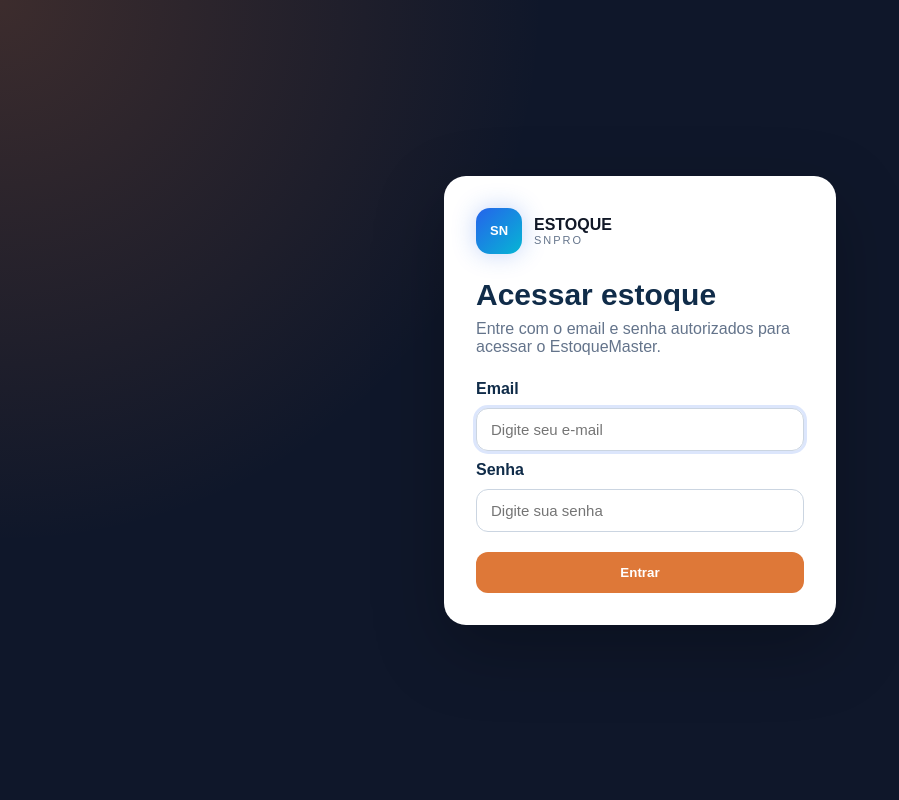
After one commit to snpro-projetos/EstoqueEuler, a Flask app: page /login in a window 1280 px wide. The commit adds this page. Shown: the whole page, without its empty margins (0-899 px from the left). Run offline with Flask 3, Linux system fonts and the light colour scheme; parts of the project's set-up code (start-up, migrations or seed data) failed here and were passed over.

Commit message:
atualizando

```diff
--- a/app/routes.py
+++ b/app/routes.py
@@ -1,5 +1,6 @@
-from flask import Blueprint, render_template, request, redirect, url_for, flash, Response
+from flask import Blueprint, render_template, request, redirect, url_for, flash, Response, session
 from sqlalchemy import or_, func
+import os
 import csv
 from io import StringIO
 from unicodedata import normalize
@@ -10,23 +11,63 @@ from .models import Produto, Equipamento, TipoProduto, Local, Movimentacao, Dash
 main = Blueprint("main", __name__)
 
 EQUIPAMENTOS_PADRAO = [
-    ("Periferico", "Itens como mouse, teclado, monitor, webcam e headset"),
+    ("Periférico", "Itens como mouse, teclado, monitor, webcam e headset"),
     ("Desktop", "Computadores, gabinetes e equipamentos de mesa"),
     ("Notebook", "Notebooks, carregadores e componentes relacionados"),
-    ("Servidor", "Servidores, pecas e componentes de infraestrutura"),
+    ("Servidor", "Servidores, peças e componentes de infraestrutura"),
 ]
 
 TIPOS_PRODUTO_PADRAO = [
     ("SSD", "Unidades de estado solido"),
     ("Processador", "CPUs e componentes de processamento"),
-    ("Memória", "Memorias RAM e modulos relacionados"),
-    ("Hard Disk", "Discos rigidos e armazenamentos magneticos"),
+    ("Memória", "Memórias RAM e módulos relacionados"),
+    ("Hard Disk", "Discos rígidos e armazenamentos magnéticos"),
 ]
 LOCAIS_PADRAO = [
     ("EP-Prateleira 3A", "Estoque Principal", "Prateleira principal para itens menores"),
-    ("EP-Prateleira 3B", "Estoque Principal", "Prateleira intermediaria do estoque"),
+    ("EP-Prateleira 3B", "Estoque Principal", "Prateleira intermediária do estoque"),
     ("EP-Prateleira 3C", "Estoque Principal", "Prateleira superior do estoque"),
 ]
+
+LOGIN_EMAIL = os.getenv("LOGIN_EMAIL", "euler.junior@snpro.com.br")
+LOGIN_PASSWORD = os.getenv("LOGIN_PASSWORD", "EstoqueEuler2026")
+
+
+@main.before_request
+def exigir_login():
+    rotas_livres = {"main.login", "static"}
+    if request.endpoint in rotas_livres or request.endpoint is None:
+        return None
+    if session.get("usuario_logado") == LOGIN_EMAIL:
+        return None
+    return redirect(url_for("main.login", next=request.full_path))
+
+
+@main.route("/login", methods=["GET", "POST"])
+def login():
+    if session.get("usuario_logado") == LOGIN_EMAIL:
+        return redirect(url_for("main.dashboard"))
+
+    if request.method == "POST":
+        email = (request.form.get("email") or "").strip().lower()
+        senha = request.form.get("senha") or ""
+
+        if email == LOGIN_EMAIL.lower() and senha == LOGIN_PASSWORD:
+            session.clear()
+            session["usuario_logado"] = LOGIN_EMAIL
+            proxima = request.args.get("next") or url_for("main.dashboard")
+            return redirect(proxima)
+
+        flash("Email ou senha inválidos.", "danger")
+
+    return render_template("login.html")
+
+
+@main.route("/logout")
+def logout():
+    session.clear()
+    flash("Você saiu do sistema.", "success")
+    return redirect(url_for("main.login"))
 
 
 def _int_form(nome_campo, valor_padrao=0):
@@ -48,6 +89,75 @@ def _normalizar_chave(valor):
     return valor.strip().lower().replace(" ", "_").replace("-", "_")
 
 
+def _corrigir_nome_tipo_produto(nome):
+    """Padroniza nomes comuns que vinham sem acento nas versões anteriores."""
+    texto = str(nome or "").strip()
+    if not texto:
+        return texto
+
+    correcoes = {
+        "memoria": "Memória",
+    }
+    return correcoes.get(_normalizar_chave(texto), texto)
+
+
+def _corrigir_texto_produto(nome):
+    texto = str(nome or "").strip()
+    return texto.replace("Memoria", "Memória").replace("memoria", "memória")
+
+
+def _aplicar_correcoes_padrao():
+    """Atualiza dados legados para manter o padrão visual com acentos.
+
+    Isso corrige bancos já criados com nomes antigos, como Memoria -> Memória.
+    Também evita duplicidade quando já existir uma linha antiga e uma nova.
+    """
+    alterou = False
+
+    correcoes_tipos = {
+        "Memoria": ("Memória", "Memórias RAM e módulos relacionados"),
+    }
+
+    for antigo, (novo, descricao) in correcoes_tipos.items():
+        antigo_obj = TipoProduto.query.filter_by(nome=antigo).first()
+        novo_obj = TipoProduto.query.filter_by(nome=novo).first()
+
+        if antigo_obj and novo_obj and antigo_obj.id != novo_obj.id:
+            Produto.query.filter_by(tipo_produto=antigo).update({"tipo_produto": novo})
+            db.session.delete(antigo_obj)
+            novo_obj.descricao = descricao
+            alterou = True
+        elif antigo_obj:
+            Produto.query.filter_by(tipo_produto=antigo).update({"tipo_produto": novo})
+            descricao_antiga = antigo_obj.descricao or ""
+            antigo_obj.nome = novo
+            if descricao_antiga.strip() in {"", "Memorias RAM e modulos relacionados"}:
+                antigo_obj.descricao = descricao
+            alterou = True
+        elif novo_obj and (novo_obj.descricao or "").strip() in {"", "Memorias RAM e modulos relacionados"}:
+            novo_obj.descricao = descricao
+            alterou = True
+
+    for produto in Produto.query.all():
+        novo_nome = _corrigir_texto_produto(produto.nome)
+        novo_tipo = _corrigir_nome_tipo_produto(produto.tipo_produto)
+        if produto.nome != novo_nome:
+            produto.nome = novo_nome
+            alterou = True
+        if produto.tipo_produto != novo_tipo:
+            produto.tipo_produto = novo_tipo
+            alterou = True
+
+    for movimentacao in Movimentacao.query.all():
+        novo_nome = _corrigir_texto_produto(movimentacao.produto_nome)
+        if movimentacao.produto_nome != novo_nome:
+            movimentacao.produto_nome = novo_nome
+            alterou = True
+
+    if alterou:
+        db.session.commit()
+
+
 def _impacto_estoque(tipo, quantidade):
     if tipo in ["Entrada", "Retorno"]:
         return quantidade
@@ -62,10 +172,10 @@ def _registrar_movimentacao(produto, tipo, quantidade, valor_unitario, local, ob
 
     impacto = _impacto_estoque(tipo, quantidade)
     if impacto < 0 and produto.quantidade + impacto < 0:
-        raise ValueError("quantidade indisponivel em estoque")
+        raise ValueError("quantidade indisponível em estoque")
 
     if tipo not in ["Entrada", "Saida", "Transferência", "Empréstimo", "Retorno", "Manutenção", "Descarte"]:
-        raise ValueError("tipo de movimentacao invalido")
+        raise ValueError("tipo de movimentação inválido")
 
     produto.quantidade += impacto
     if tipo == "Transferência" or local:
@@ -103,7 +213,7 @@ def _ler_linhas_planilha(arquivo):
         try:
             from openpyxl import load_workbook
         except Exception as erro:
-            raise RuntimeError("para importar Excel, instale a dependencia openpyxl com: pip install -r requirements.txt") from erro
+            raise RuntimeError("para importar Excel, instale a dependência openpyxl com: pip install -r requirements.txt") from erro
         wb = load_workbook(arquivo.stream, read_only=True, data_only=True)
         ws = wb.active
         linhas = list(ws.iter_rows(values_only=True))
@@ -117,7 +227,7 @@ def _ler_linhas_planilha(arquivo):
             dados.append({cabecalhos[i]: linha[i] if i < len(linha) else None for i in range(len(cabecalhos))})
         return dados
 
-    raise ValueError("formato invalido. Envie um arquivo .csv ou .xlsx")
+    raise ValueError("formato inválido. Envie um arquivo .csv ou .xlsx")
 
 
 
@@ -172,7 +282,7 @@ def _garantir_equipamentos_padrao():
         db.session.commit()
 
 
-def _nomes_equipamentos_ativos():
+def _nomes_equipamentos_ativas():
     _garantir_equipamentos_padrao()
     return [c.nome for c in Equipamento.query.filter_by(status="Ativo").order_by(Equipamento.nome.asc()).all()]
 
@@ -182,6 +292,7 @@ def _garantir_tipos_padrao():
         for nome, descricao in TIPOS_PRODUTO_PADRAO:
             db.session.add(TipoProduto(nome=nome, descricao=descricao, status="Ativo"))
         db.session.commit()
+    _aplicar_correcoes_padrao()
 
 
 def _nomes_tipos_ativos():
@@ -472,7 +583,7 @@ def produtos():
         "produtos.html",
         active_page="produtos",
         produtos=produtos_lista,
-        equipamentos=_nomes_equipamentos_ativos(),
+        equipamentos=_nomes_equipamentos_ativas(),
         tipos_produto=_nomes_tipos_ativos(),
         locais=_nomes_locais_ativos(),
         busca=busca,
@@ -487,9 +598,9 @@ def novo_produto():
     try:
         produto = Produto(
             sku=request.form["sku"].strip(),
-            nome=request.form["nome"].strip(),
+            nome=_corrigir_texto_produto(request.form["nome"]),
             equipamento=request.form["equipamento"],
-            tipo_produto=request.form.get("tipo_produto") or None,
+            tipo_produto=_corrigir_nome_tipo_produto(request.form.get("tipo_produto") or None),
             local=request.form["local"],
             quantidade=_int_form("quantidade", 1),
             estoque_minimo=_int_form("estoque_minimo", 1),
@@ -513,9 +624,9 @@ def editar_produto(produto_id):
 
     try:
         produto.sku = request.form["sku"].strip()
-        produto.nome = request.form["nome"].strip()
+        produto.nome = _corrigir_texto_produto(request.form["nome"])
         produto.equipamento = request.form["equipamento"]
-        produto.tipo_produto = request.form.get("tipo_produto") or None
+        produto.tipo_produto = _corrigir_nome_tipo_produto(request.form.get("tipo_produto") or None)
         produto.local = request.form["local"]
         produto.quantidade = _int_form("quantidade", 1)
         produto.estoque_minimo = _int_form("estoque_minimo", 1)
@@ -537,7 +648,7 @@ def excluir_produto(produto_id):
     produto = Produto.query.get_or_404(produto_id)
     db.session.delete(produto)
     db.session.commit()
-    flash("Produto excluido com sucesso.", "success")
+    flash("Produto excluído com sucesso.", "success")
     return redirect(url_for("main.produtos"))
 
 
@@ -592,12 +703,12 @@ def excluir_equipamento(equipamento_id):
 
     produto_vinculado = Produto.query.filter_by(equipamento=equipamento.nome).first()
     if produto_vinculado:
-        flash("Nao foi possivel excluir: existem produtos usando este equipamento.", "error")
+        flash("Não foi possível excluir: existem produtos usando este equipamento.", "error")
         return redirect(url_for("main.equipamentos"))
 
     db.session.delete(equipamento)
     db.session.commit()
-    flash("Equipamento excluido com sucesso.", "success")
+    flash("Equipamento excluído com sucesso.", "success")
     return redirect(url_for("main.equipamentos"))
 
 
@@ -612,7 +723,7 @@ def tipos_produto():
 def novo_tipo_produto():
     try:
         tipo = TipoProduto(
-            nome=request.form["nome"].strip(),
+            nome=_corrigir_nome_tipo_produto(request.form["nome"]),
             descricao=request.form.get("descricao") or None,
             status=request.form.get("status") or "Ativo",
         )
@@ -631,7 +742,7 @@ def editar_tipo_produto(tipo_id):
     nome_antigo = tipo.nome
 
     try:
-        tipo.nome = request.form["nome"].strip()
+        tipo.nome = _corrigir_nome_tipo_produto(request.form["nome"])
         tipo.descricao = request.form.get("descricao") or None
         tipo.status = request.form.get("status") or "Ativo"
 
@@ -657,7 +768,7 @@ def excluir_tipo_produto(tipo_id):
 
     db.session.delete(tipo)
     db.session.commit()
-    flash("Tipo de produto excluido com sucesso.", "success")
+    flash("Tipo de produto excluído com sucesso.", "success")
     return redirect(url_for("main.tipos_produto"))
 
 
@@ -798,7 +909,7 @@ def editar_movimentacao(movimentacao_id):
 
         impacto = _impacto_estoque(tipo, quantidade)
         if impacto < 0 and produto.quantidade + impacto < 0:
-            raise ValueError("quantidade indisponivel em estoque para a correcao")
+            raise ValueError("quantidade indisponível em estoque para a correcao")
 
         produto.quantidade += impacto
         produto.local = local
@@ -899,10 +1010,10 @@ def importar_planilha():
 
         for indice, linha in enumerate(linhas, start=1):
             sku = _texto_padrao(_valor_linha(linha, "sku", "codigo", "código", "cod", "Código"), _sku_auto(indice))
-            nome = _texto_padrao(_valor_linha(linha, "nome", "produto", "nome_produto"), f"Produto importado {indice}")
+            nome = _corrigir_texto_produto(_texto_padrao(_valor_linha(linha, "nome", "produto", "nome_produto"), f"Produto importado {indice}"))
 
             equipamento = _texto_padrao(_valor_linha(linha, "equipamento"), "Sem Equipamento")
-            tipo_produto = _texto_padrao(_valor_linha(linha, "tipo", "tipo_produto"), "Sem Tipo")
+            tipo_produto = _corrigir_nome_tipo_produto(_texto_padrao(_valor_linha(linha, "tipo", "tipo_produto"), "Sem Tipo"))
             local = _texto_padrao(_valor_linha(linha, "local", "locais", "armazenamento"), "Estoque Principal")
             quantidade = _to_int(_valor_linha(linha, "quantidade", "qtd"), 0)
             estoque_minimo = _to_int(_valor_linha(linha, "estoque_minimo", "estoque mínimo", "limite_estoque_baixo"), 0)
@@ -976,13 +1087,13 @@ def apagar_dados_importados():
                     skus.add(sku)
 
         if not skus:
-            equipamentos_importados = [c.nome for c in Equipamento.query.filter_by(descricao="Importado da planilha").all()]
+            equipamentos_importadas = [c.nome for c in Equipamento.query.filter_by(descricao="Importado da planilha").all()]
             tipos_importados = [t.nome for t in TipoProduto.query.filter_by(descricao="Importado da planilha").all()]
             locais_importados = [l.nome for l in Local.query.filter_by(descricao="Importado da planilha").all()]
             produtos = Produto.query.filter(
                 or_(
                     Produto.sku.like("AUTO-%"),
-                    Produto.equipamento.in_(equipamentos_importados or ["__sem_equipamento_importado__"]),
+                    Produto.equipamento.in_(equipamentos_importadas or ["__sem_equipamento_importada__"]),
                     Produto.tipo_produto.in_(tipos_importados or ["__sem_tipo_importado__"]),
                     Produto.local.in_(locais_importados or ["__sem_local_importado__"]),
                 )
@@ -1027,18 +1138,18 @@ def seed():
     _garantir_locais_padrao()
     if Produto.query.count() == 0:
         exemplos = [
-            ("MPC20152", "Memoria Smart PC2 1RX8 1GB"),
-            ("MPC20151", "Memoria Smart PC2 1RX8 1GB"),
-            ("MPC22433", "Memoria Smart PC2 1RX4 1GB"),
-            ("MPC20142", "Memoria Markvision PC2 1GB"),
-            ("MPC20150", "Memoria Kingston PC2 1GB"),
+            ("MPC20152", "Memória Smart PC2 1RX8 1GB"),
+            ("MPC20151", "Memória Smart PC2 1RX8 1GB"),
+            ("MPC22433", "Memória Smart PC2 1RX4 1GB"),
+            ("MPC20142", "Memória Markvision PC2 1GB"),
+            ("MPC20150", "Memória Kingston PC2 1GB"),
         ]
         for sku, nome in exemplos:
             produto = Produto(
                 sku=sku,
                 nome=nome,
-                equipamento="Periferico",
-                tipo_produto="Memoria",
+                equipamento="Periférico",
+                tipo_produto="Memória",
                 local="EP-Prateleira 3C",
                 quantidade=1,
                 estoque_minimo=1,
--- a/app/static/css/style.css
+++ b/app/static/css/style.css
@@ -271,3 +271,88 @@ td { padding: 18px 14px; border-top: 1px solid #e4ebf5; font-size: 14px; vertica
     .bar-row strong { text-align: left; }
     .dashboard-filter-grid { grid-template-columns: 1fr; }
 }
+
+.login-page {
+    min-height: 100vh;
+    display: flex;
+    align-items: center;
+    justify-content: center;
+    background: radial-gradient(circle at top left, rgba(222, 120, 56, 0.22), transparent 36%), #0f172a;
+}
+
+.login-wrapper {
+    width: 100%;
+    max-width: 440px;
+    padding: 24px;
+}
+
+.login-card {
+    background: #ffffff;
+    border-radius: 22px;
+    padding: 32px;
+    box-shadow: 0 24px 70px rgba(0, 0, 0, 0.25);
+}
+
+.login-brand {
+    display: flex;
+    align-items: center;
+    gap: 12px;
+    margin-bottom: 24px;
+}
+
+.login-brand small {
+    display: block;
+    color: #64748b;
+    letter-spacing: 0.18em;
+    font-size: 11px;
+}
+
+.login-card h1 {
+    margin: 0 0 8px;
+    color: #102c49;
+}
+
+.login-card p {
+    margin: 0 0 24px;
+    color: #64748b;
+}
+
+.login-form {
+    display: grid;
+    gap: 10px;
+}
+
+.login-form label {
+    font-weight: 700;
+    color: #102c49;
+}
+
+.login-form input {
+    width: 100%;
+    border: 1px solid #cbd5e1;
+    border-radius: 12px;
+    padding: 12px 14px;
+    font-size: 15px;
+}
+
+.login-form button {
+    margin-top: 10px;
+    border: 0;
+    border-radius: 12px;
+    padding: 13px 16px;
+    background: #de7838;
+    color: #ffffff;
+    font-weight: 800;
+    cursor: pointer;
+}
+
+.login-form button:hover {
+    filter: brightness(0.95);
+}
+
+.logout-link {
+    margin-left: 12px;
+    color: #de7838;
+    font-weight: 700;
+    text-decoration: none;
+}
--- a/app/templates/base.html
+++ b/app/templates/base.html
@@ -32,7 +32,7 @@
 
     <main class="content">
         <header class="topbar">
-            <div class="user"><span class="avatar">EJ</span> euler.junior</div>
+            <div class="user"><span class="avatar">EJ</span> euler.junior <a class="logout-link" href="{{ url_for('main.logout') }}">Sair</a></div>
         </header>
 
         {% with messages = get_flashed_messages(with_categories=true) %}
--- a/app/templates/equipamentos.html
+++ b/app/templates/equipamentos.html
@@ -31,7 +31,7 @@
                         data-nome="{{ equipamento.nome }}"
                         data-descricao="{{ equipamento.descricao or '' }}"
                         data-status="{{ equipamento.status }}">✎</button>
-                    <form method="post" action="{{ url_for('main.excluir_equipamento', equipamento_id=equipamento.id) }}" data-confirm-kind="equipamento" data-confirm-article="este">
+                    <form method="post" action="{{ url_for('main.excluir_equipamento', equipamento_id=equipamento.id) }}" data-confirm-kind="equipamento" data-confirm-article="esta">
                         <button title="Excluir" class="icon-btn danger" type="submit">🗑</button>
                     </form>
                 </td>
@@ -54,7 +54,7 @@
 
         <form method="post" action="{{ url_for('main.nova_equipamento') }}" class="product-form">
             <label>Nome *</label>
-            <input name="nome" placeholder="Ex: Periferico" required>
+            <input name="nome" placeholder="Ex: Periférico" required>
 
             <label>Descrição</label>
             <textarea name="descricao" rows="3" placeholder="Descrição opcional do equipamento"></textarea>
--- /dev/null
+++ b/app/templates/login.html
@@ -0,0 +1,45 @@
+<!doctype html>
+<html lang="pt-br">
+<head>
+    <meta charset="utf-8">
+    <meta name="viewport" content="width=device-width, initial-scale=1">
+    <title>Login | SNPro Estoque</title>
+    <link rel="stylesheet" href="{{ url_for('static', filename='css/style.css') }}">
+</head>
+<body class="login-page">
+    <main class="login-wrapper">
+        <section class="login-card">
+            <div class="login-brand">
+                <span class="brand-icon">SN</span>
+                <div>
+                    <strong>ESTOQUE</strong>
+                    <small>SNPRO</small>
+                </div>
+            </div>
+
+            <h1>Acessar estoque</h1>
+            <p>Entre com o email e senha autorizados para acessar o EstoqueMaster.</p>
+
+            {% with messages = get_flashed_messages(with_categories=true) %}
+                {% if messages %}
+                    <div class="messages login-messages">
+                        {% for category, message in messages %}
+                            <div class="alert {{ category }}">{{ message }}</div>
+                        {% endfor %}
+                    </div>
+                {% endif %}
+            {% endwith %}
+
+            <form method="post" class="login-form">
+                <label for="email">Email</label>
+                <input type="email" id="email" name="email" placeholder="Digite seu e-mail" required autofocus>
+
+                <label for="senha">Senha</label>
+                <input type="password" id="senha" name="senha" placeholder="Digite sua senha" required>
+
+                <button type="submit">Entrar</button>
+            </form>
+        </section>
+    </main>
+</body>
+</html>
--- a/app/templates/movimentacoes.html
+++ b/app/templates/movimentacoes.html
@@ -32,7 +32,7 @@
             <tr>
                 <th>Tipo</th>
                 <th>Produto</th>
-                <th>Qtd</th>
+                <th>Quantidade</th>
                 <th>Local</th>
                 <th>Data</th>
                 <th>Ações</th>
--- a/app/templates/produtos.html
+++ b/app/templates/produtos.html
@@ -13,7 +13,7 @@
     <input type="text" name="busca" placeholder="Buscar produto..." value="{{ busca }}">
 
     <select name="equipamento">
-        <option value="">Todos os equipamentos</option>
+        <option value="">Todas equipamentos</option>
         {% for item in equipamentos %}
             <option value="{{ item }}" {% if equipamento == item %}selected{% endif %}>{{ item }}</option>
         {% endfor %}
@@ -42,7 +42,7 @@
                 <th>Produto</th>
                 <th>Código</th>
                 <th>Equipamento</th>
-                <th>Qtd</th>
+                <th>Quantidade</th>
                 <th>Locais</th>
                 <th>Status</th>
                 <th>Ações</th>
--- a/requirements.txt
+++ b/requirements.txt
@@ -1,4 +1,3 @@
 Flask==3.0.3
 Flask-SQLAlchemy==3.1.1
 openpyxl==3.1.5
-gunicorn
```
Also changed, not shown: app/__init__.py (+28 -3 lines), main.py (added, +8 -0 lines), run.py (+1 -35 lines), README_CORRECAO_MEMORIA.md (added), README_LOGIN.md (added), README_VERCEL.md (added), instance/estoque.db.
